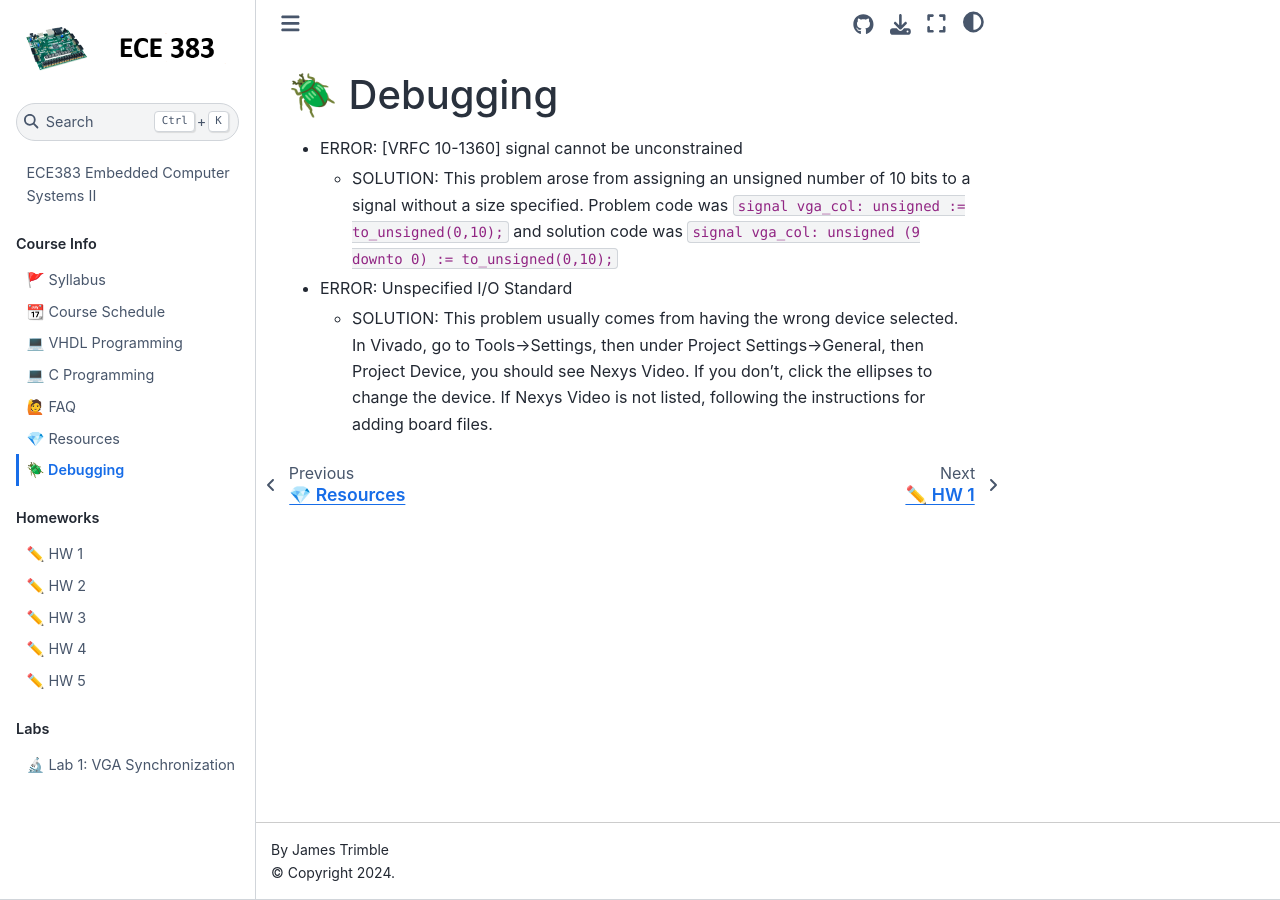
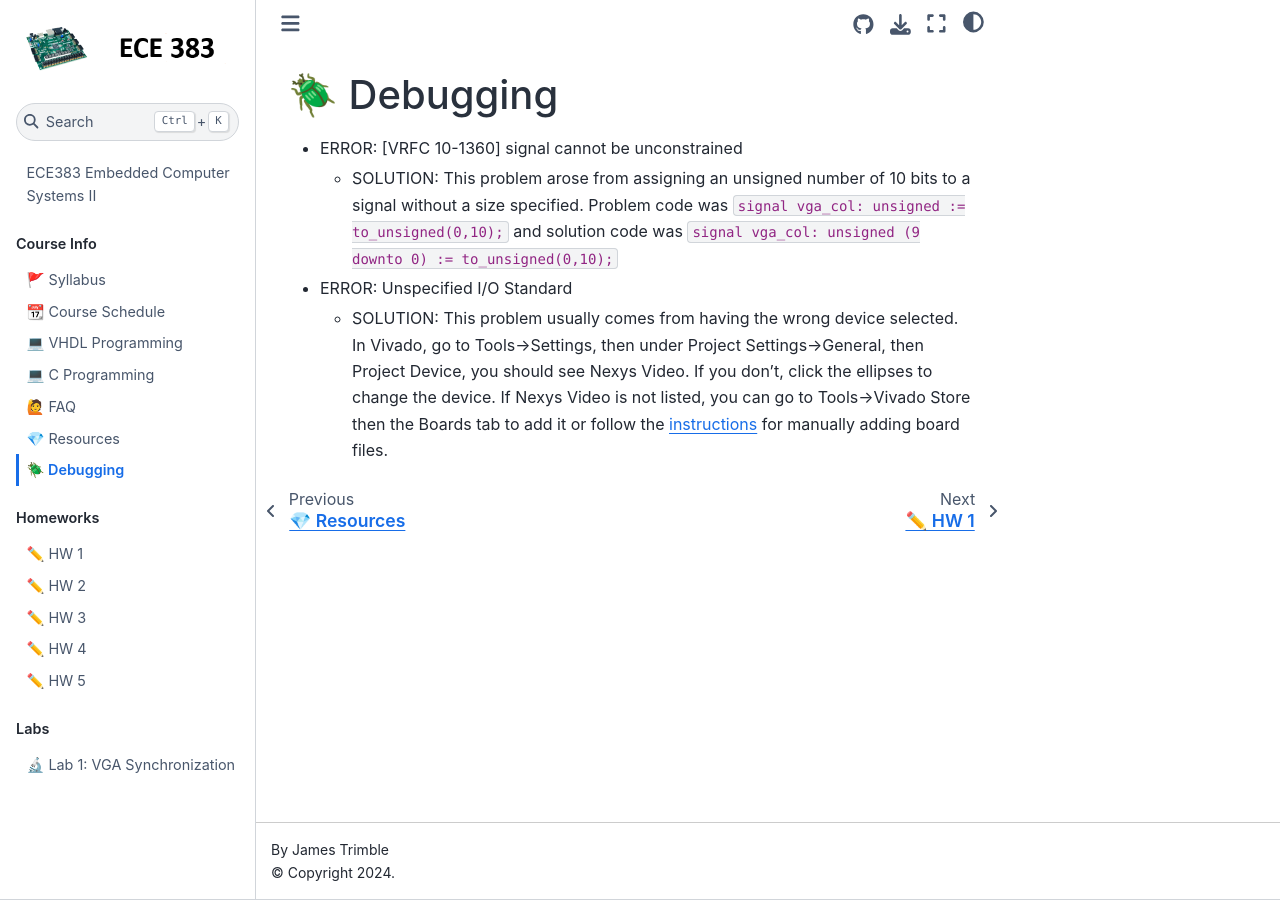
Before and after one commit to USAFA-ECE/ece383, a Jupyter Book: the page built from book/debugging.md, in a window 1280 px wide. Built offline with Jupyter Book 1.0.4 settings and Sphinx 7.4.7 and the Sphinx Book theme 1.1.4, drawn with Linux system fonts in a browser that asks for light colours; pages that are not in the unit, such as notebooks, are missing from menus.

Commit message:
Update debugging.md

```diff
--- a/book/debugging.md
+++ b/book/debugging.md
@@ -4,4 +4,4 @@
   - SOLUTION: This problem arose from assigning an unsigned number of 10 bits to a signal without a size specified.
   Problem code was `signal vga_col: unsigned := to_unsigned(0,10);` and solution code was `signal vga_col: unsigned (9 downto 0) := to_unsigned(0,10);`
 - ERROR: Unspecified I/O Standard
-  - SOLUTION: This problem usually comes from having the wrong device selected.  In Vivado, go to Tools->Settings, then under Project Settings->General, then Project Device, you should see Nexys Video.  If you don't, click the ellipses to change the device.  If Nexys Video is not listed, following the instructions for adding board files.
+  - SOLUTION: This problem usually comes from having the wrong device selected.  In Vivado, go to Tools->Settings, then under Project Settings->General, then Project Device, you should see Nexys Video.  If you don't, click the ellipses to change the device.  If Nexys Video is not listed, you can go to Tools->Vivado Store then the Boards tab to add it or follow the [instructions](https://digilent.com/reference/programmable-logic/guides/install-board-files) for manually adding board files.
```
